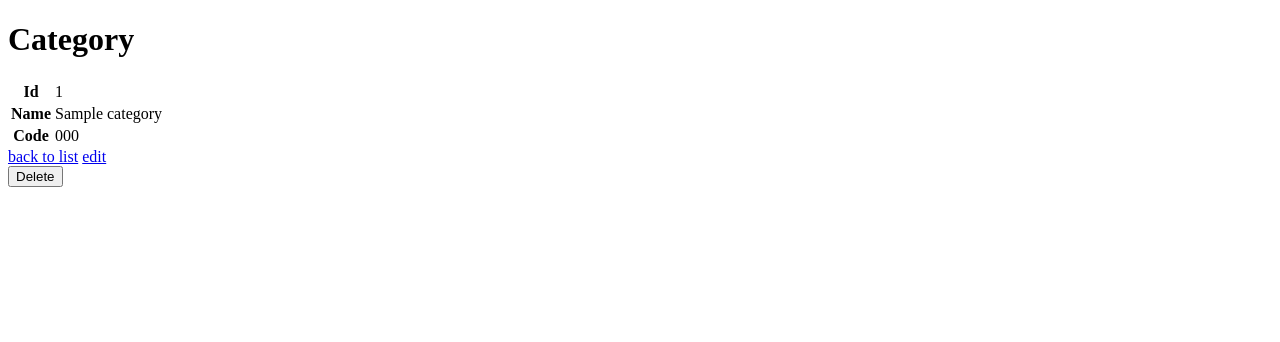
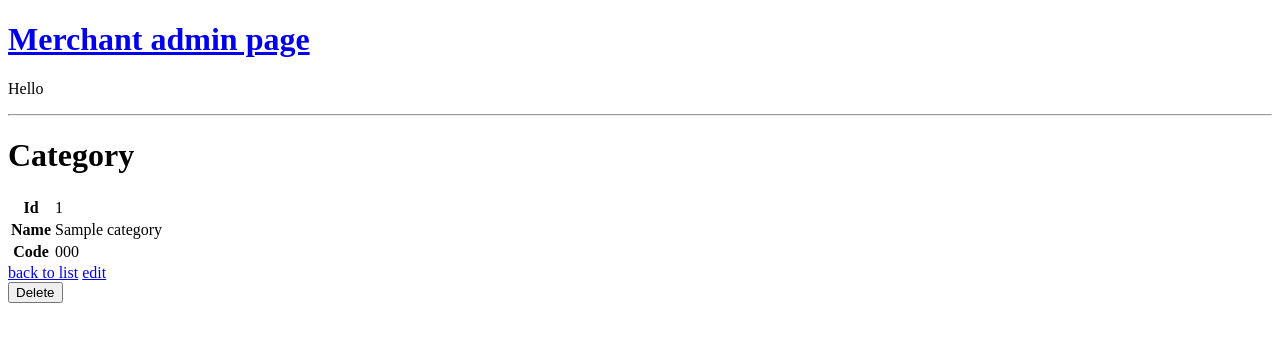
Before and after one commit to TRoll-94/mvc_ollegro, a Symfony app: template templates/category/show.html.twig in a window 1280 px wide. Shown: the top 342 px of the page. Run offline with Twig, Linux system fonts and the light colour scheme; the template is opened without the code that fills it: most values are stand-ins (such as "Sample title", 1, 10 or a date in 2020); some libraries are stand-ins or nearby versions.

Commit message:
Refactor merchant admin pages

```diff
--- a/src/Controller/CategoryController.php
+++ b/src/Controller/CategoryController.php
@@ -20,6 +20,7 @@ class CategoryController extends AbstractController
     {
         return $this->render('category/index.html.twig', [
             'categories' => $categoryRepository->findAll(),
+            'merchant' => $this->getUser()
         ]);
     }
 
@@ -39,6 +40,7 @@ class CategoryController extends AbstractController
         return $this->render('category/new.html.twig', [
             'category' => $category,
             'form' => $form,
+            'merchant' => $this->getUser()
         ]);
     }
 
@@ -47,6 +49,7 @@ class CategoryController extends AbstractController
     {
         return $this->render('category/show.html.twig', [
             'category' => $category,
+            'merchant' => $this->getUser()
         ]);
     }
     #[Route('/{id}/edit', name: 'app_category_edit', methods: ['GET', 'POST'])]
@@ -64,6 +67,7 @@ class CategoryController extends AbstractController
         return $this->render('category/edit.html.twig', [
             'category' => $category,
             'form' => $form,
+            'merchant' => $this->getUser()
         ]);
     }
     #[Route('/{id}', name: 'app_category_delete', methods: ['POST'])]
--- a/src/Controller/ProductController.php
+++ b/src/Controller/ProductController.php
@@ -25,6 +25,7 @@ class ProductController extends AbstractController
         $user = $this->getUser();
         return $this->render('product/index.html.twig', [
             'products' => $productRepository->findByUser($user),
+            'merchant' => $this->getUser()
         ]);
     }
 
@@ -52,6 +53,7 @@ class ProductController extends AbstractController
         return $this->render('product/new.html.twig', [
             'product' => $product,
             'form' => $form,
+            'merchant' => $this->getUser()
         ]);
     }
 
@@ -60,6 +62,7 @@ class ProductController extends AbstractController
     {
         return $this->render('product/show.html.twig', [
             'product' => $product,
+            'merchant' => $this->getUser()
         ]);
     }
 
@@ -92,6 +95,7 @@ class ProductController extends AbstractController
         return $this->render('product/edit.html.twig', [
             'product' => $product,
             'form' => $form,
+            'merchant' => $this->getUser()
         ]);
     }
 
--- a/src/Controller/ProductPropertyController.php
+++ b/src/Controller/ProductPropertyController.php
@@ -20,6 +20,7 @@ class ProductPropertyController extends AbstractController
     {
         return $this->render('product_property/index.html.twig', [
             'product_properties' => $productPropertyRepository->findAll(),
+            'merchant' => $this->getUser()
         ]);
     }
 
@@ -36,9 +37,10 @@ class ProductPropertyController extends AbstractController
             return $this->redirectToRoute('app_product_property_index', [], Response::HTTP_SEE_OTHER);
         }
 
-        return $this->renderForm('product_property/new.html.twig', [
+        return $this->render('product_property/new.html.twig', [
             'product_property' => $productProperty,
             'form' => $form,
+            'merchant' => $this->getUser()
         ]);
     }
 
@@ -47,6 +49,7 @@ class ProductPropertyController extends AbstractController
     {
         return $this->render('product_property/show.html.twig', [
             'product_property' => $productProperty,
+            'merchant' => $this->getUser()
         ]);
     }
 
@@ -65,6 +68,7 @@ class ProductPropertyController extends AbstractController
         return $this->render('product_property/edit.html.twig', [
             'product_property' => $productProperty,
             'form' => $form,
+            'merchant' => $this->getUser()
         ]);
     }
 
--- a/src/Repository/ProductRepository.php
+++ b/src/Repository/ProductRepository.php
@@ -70,7 +70,7 @@ class ProductRepository extends ServiceEntityRepository
         return $qb->getQuery()->getResult();
     }
 
-    private function isProductOwner(Product $product, User $user): bool {
+    public function isProductOwner(Product $product, User $user): bool {
         return $user === $product->getOwner();
     }
 
--- a/templates/category/edit.html.twig
+++ b/templates/category/edit.html.twig
@@ -1,4 +1,4 @@
-{% extends 'base_form.html.twig' %}
+{% extends 'merchant/base_form.html.twig' %}
 
 {% block title %}Edit Category{% endblock %}
 
--- a/templates/category/new.html.twig
+++ b/templates/category/new.html.twig
@@ -1,4 +1,4 @@
-{% extends 'base_form.html.twig' %}
+{% extends 'merchant/base_form.html.twig' %}
 
 {% block title %}New Category{% endblock %}
 
--- a/templates/category/show.html.twig
+++ b/templates/category/show.html.twig
@@ -1,9 +1,9 @@
-{% extends 'base.html.twig' %}
+{% extends 'merchant/base.html.twig' %}
 
 {% block title %}Category{% endblock %}
 
-{% block body %}
-    <div class="container mt-5">
+{% block container %}
+    <div class="">
         <h1>Category</h1>
 
         <table class="table">
--- /dev/null
+++ b/templates/merchant/base.html.twig
@@ -0,0 +1,18 @@
+{% extends 'base.html.twig' %}
+
+{% block title %}Merchant{% endblock %}
+
+{% block body %}
+<div class="container mt-5">
+  <div class="row">
+    <h1>
+      <a class="link-dark link-underline link-underline-opacity-0 link-underline-opacity-75-hover" href="{{ path('app_merchant_index') }}">
+        Merchant admin page
+      </a>
+    </h1>
+  </div>
+  <p>Hello {{ merchant.name }}</p>
+  <hr>
+  {% block container %}{% endblock %}
+</div>
+{% endblock %}
--- a/templates/product/edit.html.twig
+++ b/templates/product/edit.html.twig
@@ -1,4 +1,4 @@
-{% extends 'base_form.html.twig' %}
+{% extends 'merchant/base_form.html.twig' %}
 
 {% block title %}Edit Product{% endblock %}
 
--- a/templates/product/new.html.twig
+++ b/templates/product/new.html.twig
@@ -1,4 +1,4 @@
-{% extends 'base_form.html.twig' %}
+{% extends 'merchant/base_form.html.twig' %}
 
 {% block title %}New Product{% endblock %}
 
--- a/templates/product_property/edit.html.twig
+++ b/templates/product_property/edit.html.twig
@@ -1,4 +1,4 @@
-{% extends 'base_form.html.twig' %}
+{% extends 'merchant/base_form.html.twig' %}
 
 {% block title %}Edit ProductProperty{% endblock %}
 
--- a/templates/product_property/new.html.twig
+++ b/templates/product_property/new.html.twig
@@ -1,4 +1,4 @@
-{% extends 'base_form.html.twig' %}
+{% extends 'merchant/base_form.html.twig' %}
 
 {% block title %}New ProductProperty{% endblock %}
 
--- a/templates/product_property/show.html.twig
+++ b/templates/product_property/show.html.twig
@@ -1,9 +1,9 @@
-{% extends 'base.html.twig' %}
+{% extends 'merchant/base.html.twig' %}
 
 {% block title %}ProductProperty{% endblock %}
 
-{% block body %}
-    <div class="container mt-5">
+{% block container %}
+    <div class="">
         <h1>ProductProperty</h1>
 
         <table class="table">
```
Also changed, not shown: src/Controller/MerchantController.php (added, +22 -0 lines), templates/category/index.html.twig (+4 -4 lines), templates/merchant/base_form.html.twig (added, +10 -0 lines), templates/merchant/main.html.twig (added, +13 -0 lines), templates/product/index.html.twig (+4 -4 lines), templates/product/show.html.twig (+4 -4 lines), templates/product_property/index.html.twig (+4 -4 lines).
